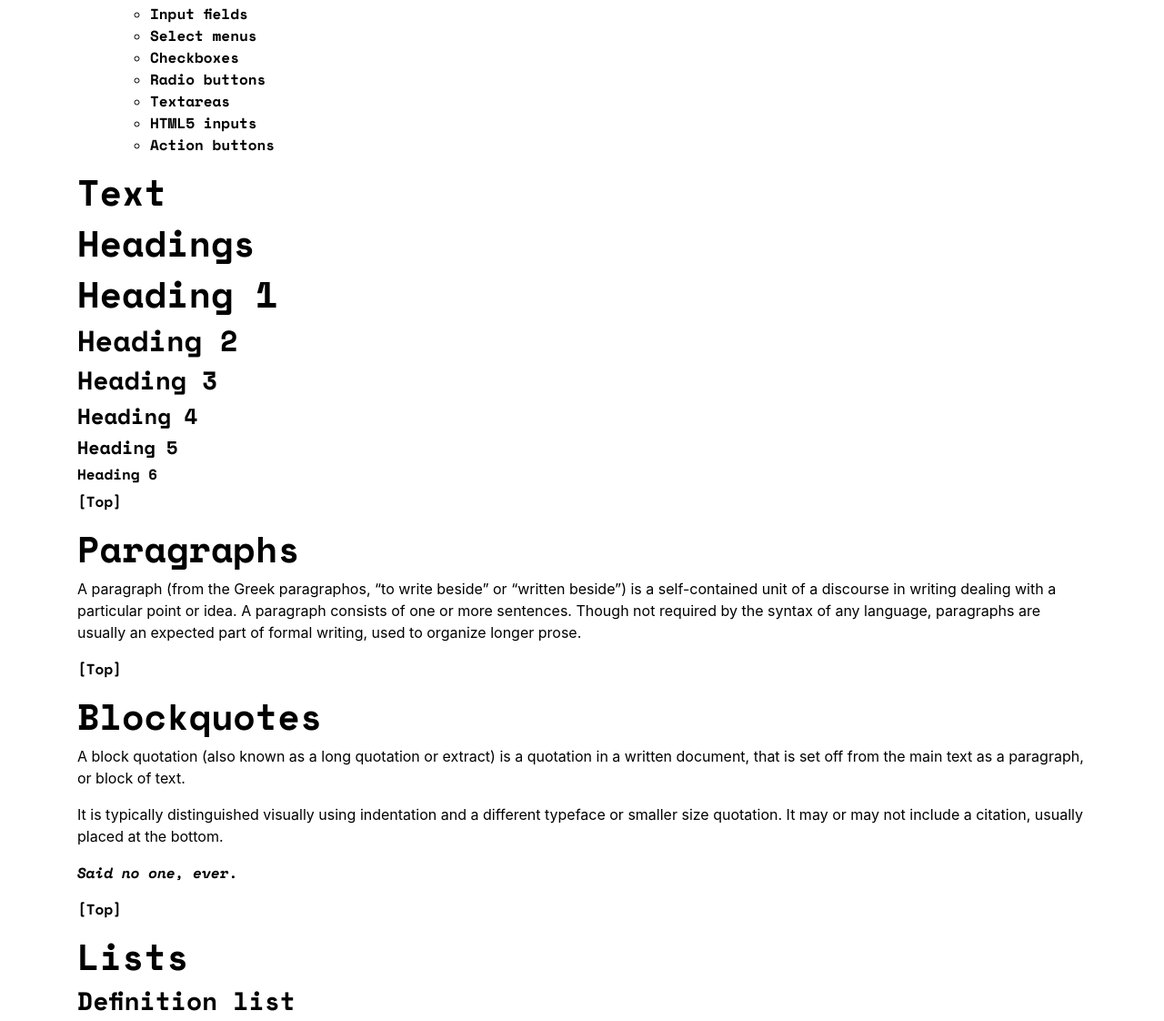
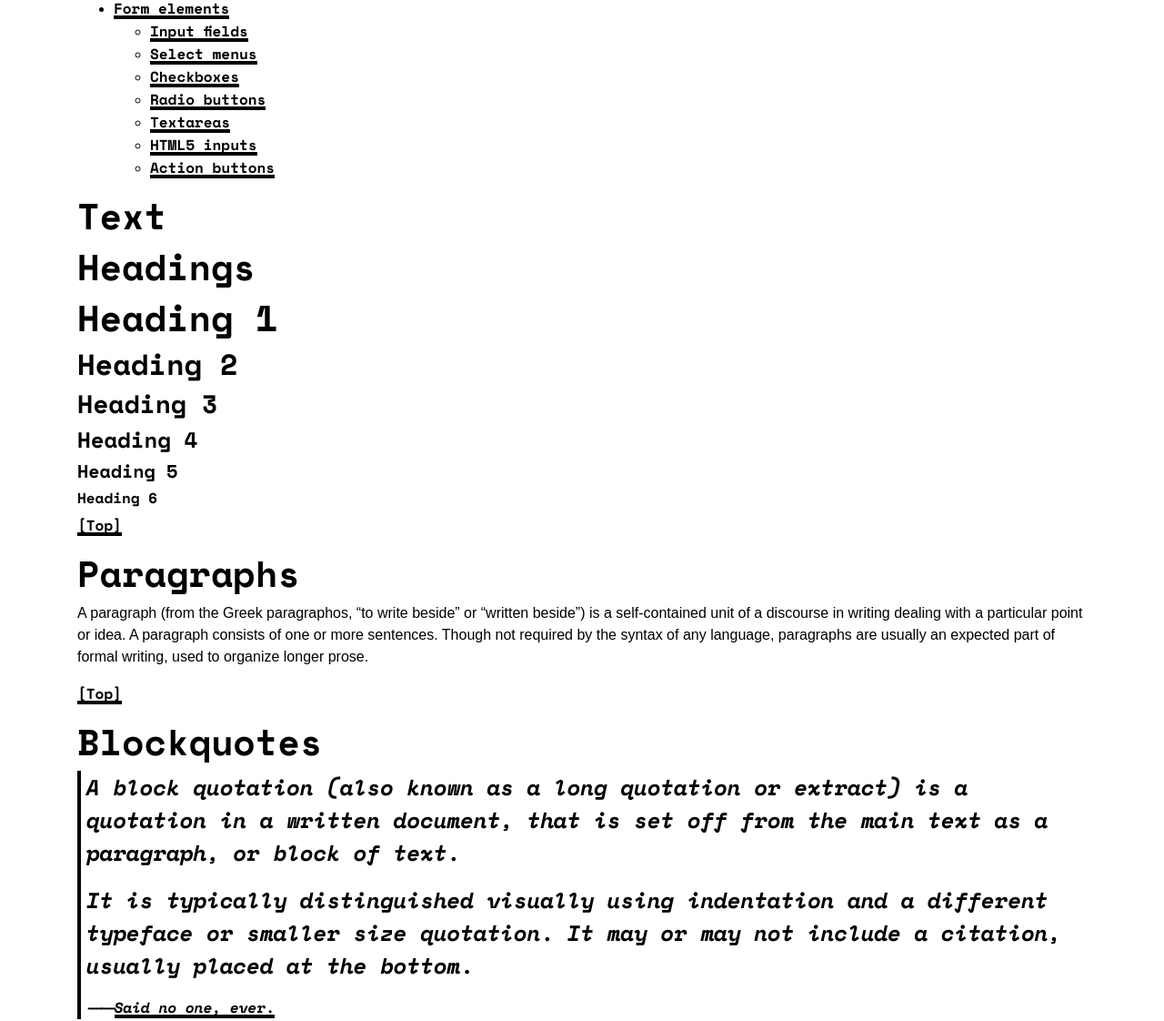
Before and after one commit to arximughal/arximughal.github.io, a Gatsby site: page / in a window 1280 px wide. Shown: the part 573-1695 px from the top of the page at 91% size. Built offline with nearby package versions, Linux system fonts and the light colour scheme; Gatsby itself is replaced by a stand-in of ours; a web font is replaced by a local one.

Commit message:
add some more styles and fonts for generic HTML elements

```diff
--- a/src/theme/colors.scss
+++ b/src/theme/colors.scss
@@ -1 +1,7 @@
 /* Detaulf colors for the site */
+
+$black: #000000;
+$white: #ffffff;
+$grey: #333333;
+$light-grey: #c1c1c1;
+$highlighter: #ffff00;
--- a/src/theme/mixins.scss
+++ b/src/theme/mixins.scss
@@ -1,4 +1,5 @@
 @import './fonts';
+@import './colors';
 
 @mixin heading-fonts {
 	font-family: 'Space Mono', monospace;
@@ -19,3 +20,12 @@
 	font-family: 'Source Sans Pro', monospace;
 	font-weight: bold;
 }
+
+@mixin code-box {
+	font-family: 'Space Mono', monospace;
+	background: $grey;
+	color: $white;
+	-webkit-box-shadow: inset 0px 0px 65px -27px rgba(0,0,0,0.75);
+	-moz-box-shadow: inset 0px 0px 65px -27px rgba(0,0,0,0.75);
+	box-shadow: inset 0px 0px 65px -27px rgba(0,0,0,0.75);
+}
--- a/src/theme/theme.scss
+++ b/src/theme/theme.scss
@@ -41,13 +41,104 @@
 
 a {
 	@include heading-fonts;
-	color: #000;
+	color: $black;
+	background: linear-gradient(to bottom, $black 0%, $black 100%);
+	background-position: 0 100%;
+	background-repeat: repeat-x;
+	background-size: 4px 4px;
 
 	&:hover,
   &:active,
   &:visited,
   &:focus {
-		color: #000;
+		color: $white;
 		text-decoration: none;
+		background-size: 4px 50px;
 	}
 }
+
+p,
+span,
+ul,
+ol,
+li,
+div,
+strong,
+em,
+b,
+i,
+u,
+del,
+ins,
+sup,
+sub,
+small,
+abbr,
+q,
+cite,
+dfn,
+mark,
+input[type=text],
+input[type=password],
+textarea {
+	@include body-fonts-normal;
+}
+
+strong, b, cite, q, {
+	font-weight: bold;
+}
+
+mark {
+	background: $highlighter;
+	display: inline-block;
+}
+
+var, time {
+	font-family: 'Space Mono', monospace;
+}
+
+blockquote {
+	position: relative;
+	&::before {
+		display: inline-block;
+		content: '';
+		width: 4px;
+		height: 100%;
+		position: absolute;
+		background: $black;
+	}
+	p {
+		@include heading-fonts;
+		font-style: italic;
+		font-size: 24px;
+		letter-spacing: 0;
+		padding-left: 10px;
+	}
+	cite {
+		padding-left: 10px;
+		&::before {
+			display: inline-block;
+			content: '\2e3a';
+		}
+	}
+}
+
+pre {
+	@include code-box;
+	padding: 15px;
+}
+
+code {
+	@include code-box;
+	padding: 5px;
+}
+
+kbd {
+	font-family: 'Space Mono', monospace;
+}
+
+samp {
+	font-family: 'Space Mono', monospace;
+	background: $light-grey;
+	padding: 5px;
+}
```
